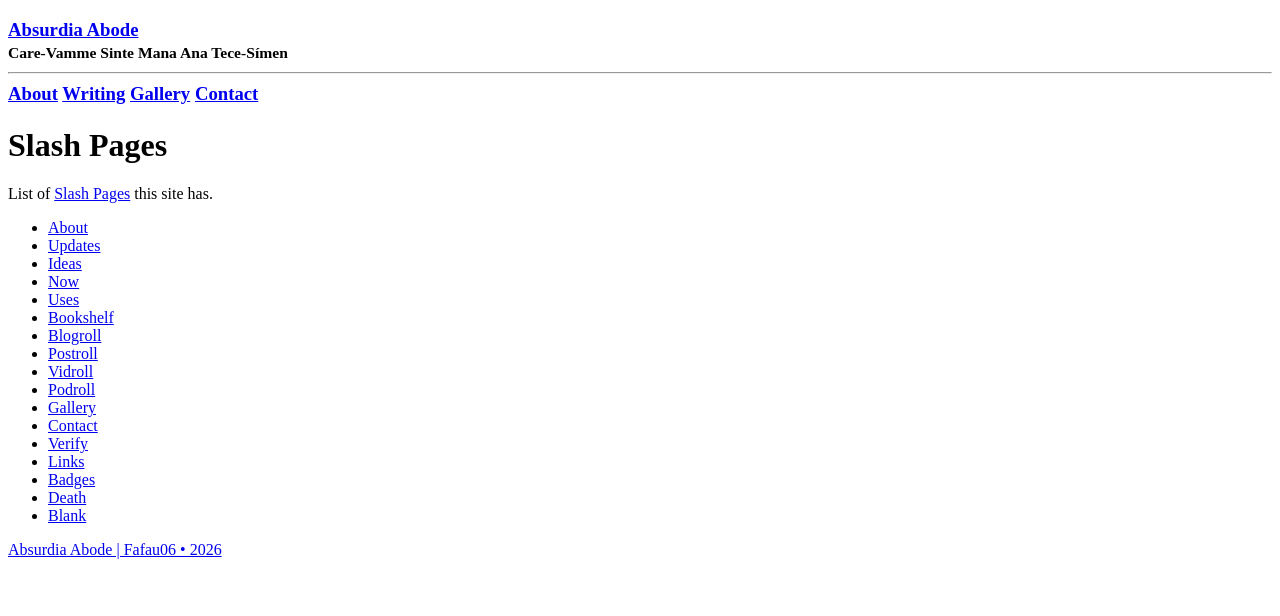
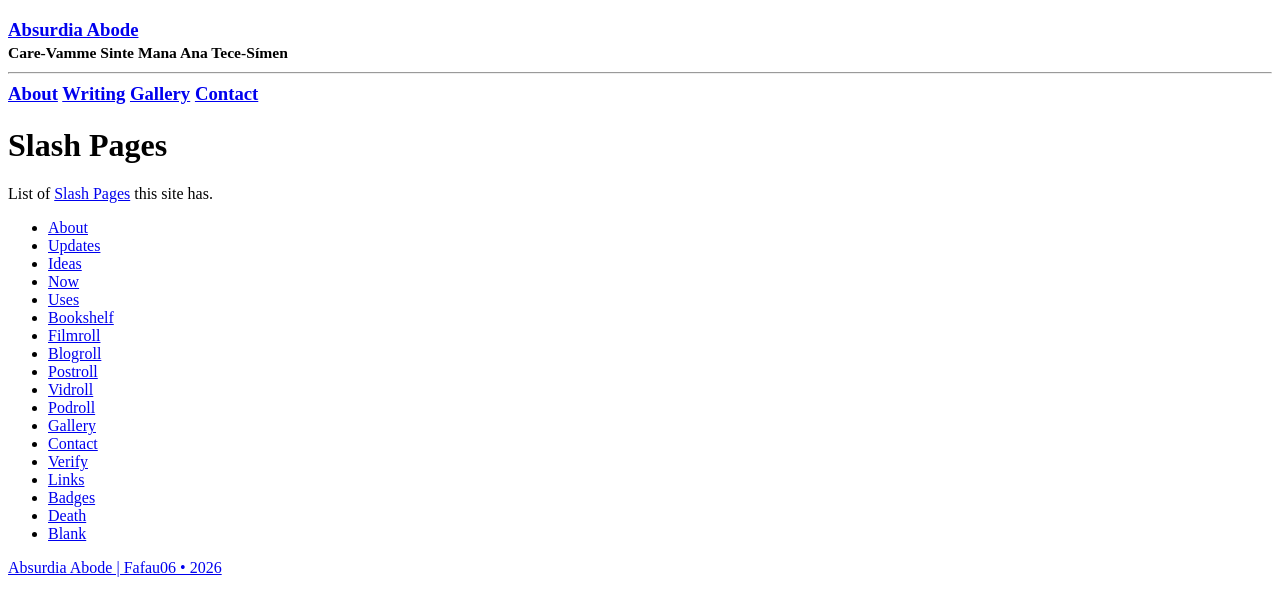
Before and after one commit to Fafau06/fafau06.github.io, a Jekyll site: the page built from slashes/slashes.md, in a window 1280 px wide. Shown: the top 616 px of the page. Built offline with Jekyll 4.4.1, drawn with Linux system fonts in a browser that asks for light colours; a script that is not in the unit is left out.

Commit message:
Update slashes.md

```diff
--- a/slashes/slashes.md
+++ b/slashes/slashes.md
@@ -12,6 +12,7 @@ List of [Slash Pages](https://slashpages.net/) this site has.
 - [Now](../now.html)
 - [Uses](../uses.html)
 - [Bookshelf](../bookshelf.html)
+- [Filmroll](../filmroll.html)
 - [Blogroll](../blogroll.html)
 - [Postroll](../postroll.html)
 - [Vidroll](../podroll.html)
```
